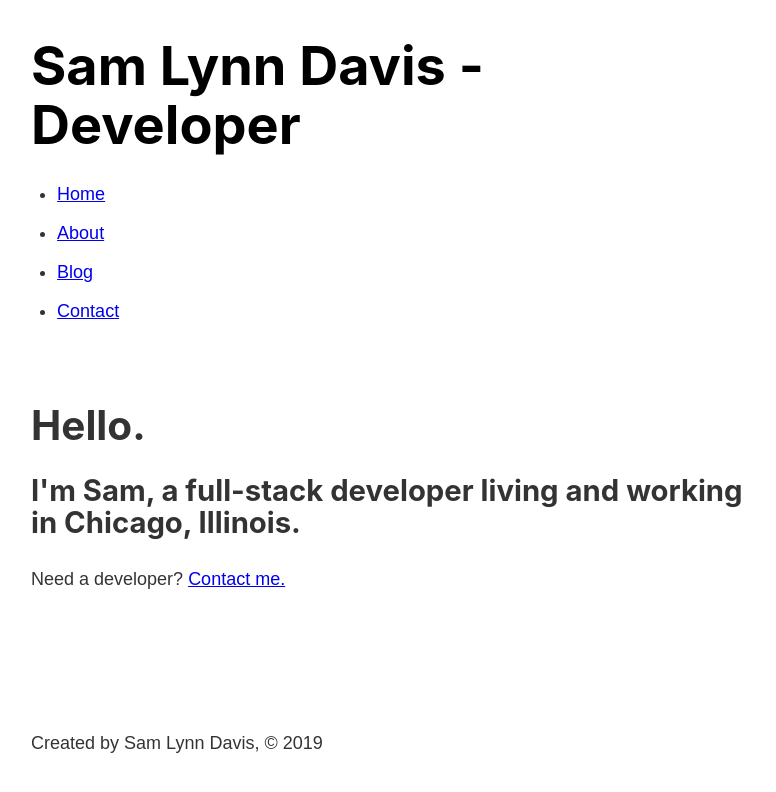
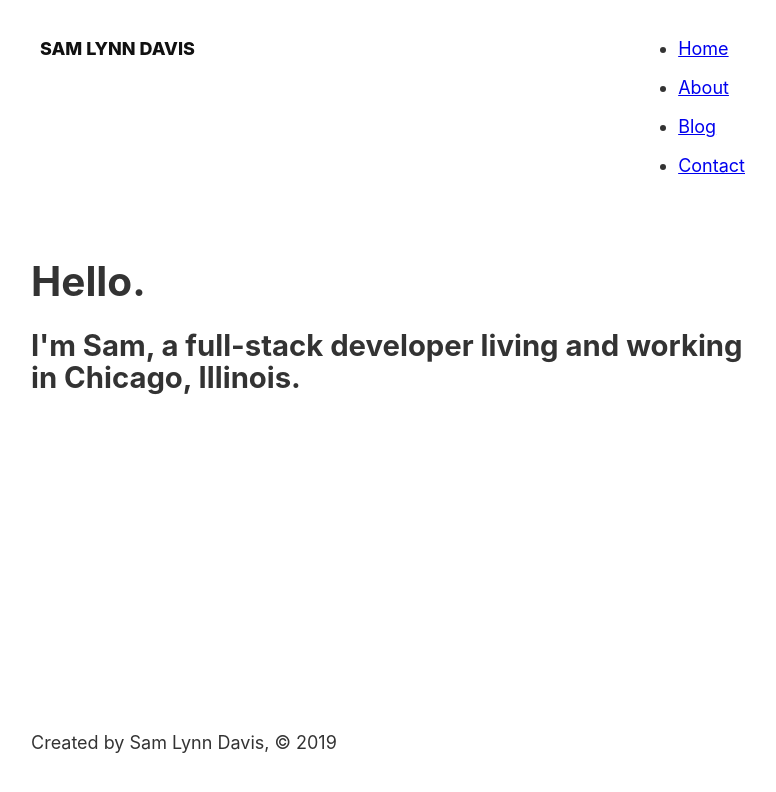
Before and after one commit to samlynndavis/smdvs.com, a Gatsby site: page / in a window 1280 px wide. Shown: the whole page, without its empty margins (252-1028 px from the left). Built offline with nearby package versions, Linux system fonts and the light colour scheme; Gatsby itself is replaced by a stand-in of ours.

Commit message:
Redesigns header

```diff
--- a/gatsby-config.js
+++ b/gatsby-config.js
@@ -6,7 +6,7 @@
 
 module.exports = {
   siteMetadata: {
-      title: 'Sam Lynn Davis - Developer',
+      title: 'Sam Lynn Davis',
       author: 'Sam Lynn Davis',
   },
 
--- a/src/components/header.js
+++ b/src/components/header.js
@@ -16,9 +16,9 @@ const Header = () => {
     `)
     return (
         <header className={headerStyles.header}>
-            <h1>
+            <p>
                 <Link className={headerStyles.title} to="/">{data.site.siteMetadata.title}</Link>
-            </h1>
+            </p>
             <nav>
                 <ul className={headerStyles.navList}>
                     <li>
--- a/src/components/header.module.scss
+++ b/src/components/header.module.scss
@@ -1,11 +1,16 @@
 .header {
     padding: 1rem 0 3rem;
+    display: flex;
+    justify-content: space-between;
 }
 
 .title {
-    color: #000000;
-    font-size: 3rem;
+    color: #111111;
+    font-size: 1rem;
     text-decoration: none;
+    font-weight: 800;
+    padding: .5rem;
+    text-transform: uppercase;
 }
 
 .nav-list {
@@ -15,14 +20,15 @@
 }
 
 .nav-item {
-    color: #999999;
+    color: rgba(0,0,0,.45);
     font-size: .9rem;
     margin-right: 1.3rem;
     text-decoration: none;
+    font-weight: 500;
 }
 
 .nav-item:hover {
-    color: #666666;
+    color: #111111;
 }
 
 .active-nav-item {
--- a/src/pages/index.js
+++ b/src/pages/index.js
@@ -11,7 +11,6 @@ const IndexPage = () => {
             <Head title="Home" />
             <h1>Hello.</h1>
             <h2>I'm Sam, a full-stack developer living and working in Chicago, Illinois.</h2>
-            <p>Need a developer? <Link to="/contact">Contact me.</Link></p>
         </Layout>
     )
 }
--- a/src/styles/index.scss
+++ b/src/styles/index.scss
@@ -245,7 +245,8 @@ html {
 
 body {
     color: hsla(0, 0%, 0%, 0.8);
-    font-family: sans-serif;
+    font-family: -apple-system, BlinkMacSystemFont, Segoe UI, Roboto, Oxygen,
+        Ubuntu, Cantarell, Fira Sans, Droid Sans, Helvetica Neue, sans-serif;
     font-weight: normal;
     word-wrap: break-word;
     font-kerning: normal;
```
Also changed, not shown: 1 other file.
